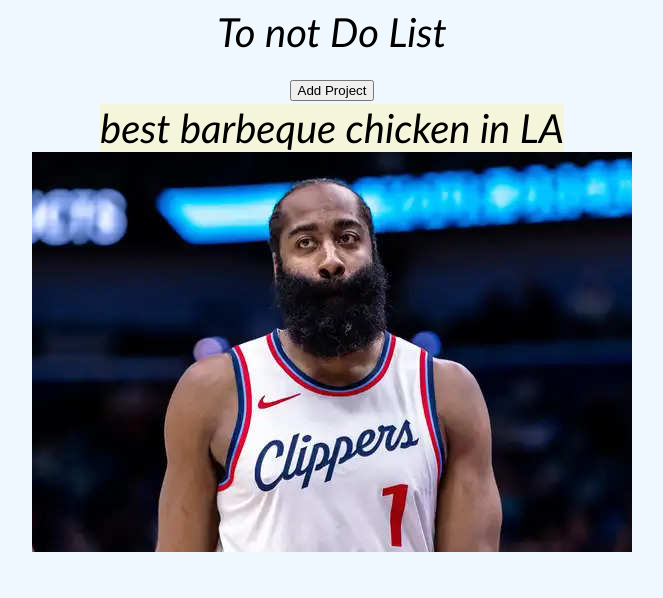
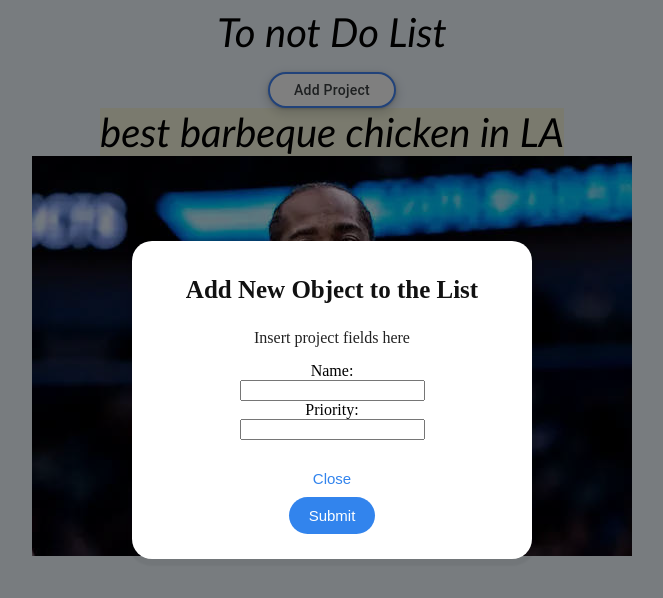
Before and after one commit to nothinktank/ToDoList, a website built with webpack: page src/template.html in a window 1280 px wide. Both pictures are taken after a click on the button "Add Project". Shown: the whole page, without its empty margins (308-971 px from the left). Built offline with nearby package versions, Linux system fonts and the light colour scheme.

Commit message:
added style and popup function for add project button

```diff
--- a/src/index.js
+++ b/src/index.js
@@ -1,6 +1,7 @@
 import './style.css';
 import {Item} from './itemObject.js';
 import {Project} from './projectObject.js';
+import {createPopup} from './newProjectPopup.js';
 import hardenImage from './chef.jpg';
 
 const image = document.createElement('img');
@@ -9,10 +10,17 @@
 const subHeader = document.createElement('header');
 
 //nav buttons
-const menuButton = document.querySelector('.menu');
+const addProject = document.querySelector('.addProject');
 const infoButton = document.querySelector('.about');
 const homeButton = document.querySelector('.home');
 
+//default home page
+  //create an array for project list with a "general" project that items go into if project isn't specified on creation
+  let generalProject = new Project('general');
+  // console.log(typeof(generalProject));
+  let projectList = [generalProject];
+  //display all projects
+  console.log(projectList);
 function renderHome() {
   subHeader.textContent = 'best barbeque chicken in LA';
   subHeader.id = 'subHeader';
@@ -34,23 +42,30 @@
 
 //set up nav button on-click events
 
-menuButton.addEventListener('click', () => {
-  while(div.firstChild){
-    div.removeChild(div.firstChild);
-  }
-  renderMenu();
-})
+// addProject.addEventListener('click', () => {
+//   while(div.firstChild){
+//     div.removeChild(div.firstChild);
+//   }
+//   renderMenu();
+// })
 
-infoButton.addEventListener('click', () => {
-  while(div.firstChild){
-    div.removeChild(div.firstChild);
-  }
-  renderRestaurantInfo();
-})
+// infoButton.addEventListener('click', () => {
+//   while(div.firstChild){
+//     div.removeChild(div.firstChild);
+//   }
+//   renderRestaurantInfo();
+// })
 
-homeButton.addEventListener('click', () => {
-  while(div.firstChild){
-    div.removeChild(div.firstChild);
-  }
-  renderHome();
-})
+// homeButton.addEventListener('click', () => {
+//   while(div.firstChild){
+//     div.removeChild(div.firstChild);
+//   }
+//   renderHome();
+// })
+
+//call the popup modal on click
+
+let popup = createPopup('#popup');
+document.querySelector('#open-popup').addEventListener('click', popup);
+
+let removeBtnList = document.querySelectorAll('.remove');
--- /dev/null
+++ b/src/newProjectPopup.js
@@ -0,0 +1,16 @@
+//create new project popup modal
+export function createPopup(id) {
+  let popupNode = document.querySelector(id);
+  let overlay = popupNode.querySelector('.overlay');
+  let closeBtn = popupNode.querySelector('.close-btn');
+
+  function openPopup(){
+    popupNode.classList.add('active')
+  }
+  function closePopup(){
+    popupNode.classList.remove('active')
+  }
+  overlay.addEventListener('click', closePopup)
+  closeBtn.addEventListener('click', closePopup)
+  return openPopup;
+}
--- a/src/style.css
+++ b/src/style.css
@@ -28,3 +28,176 @@
   width: auto;
   height: auto;
 }
+
+.popup{
+  position: fixed;
+  top: 100vh;
+  left: 0px;
+  width: 100%;
+  height: 100%;
+
+}
+
+.popup .overlay {
+  position: absolute;
+  top: 0px;
+  left: 0px;
+  width: 100%;
+  height: 100%;
+  background: rgba(0, 0, 0, 0.5);
+  opacity: 0;
+  transition: opacity 100ms ease-in-out 200ms;
+}
+
+.popup .popup-content {
+  position: absolute;
+  top: 50%;
+  left: 50%;
+  transform: translate(-50%, -50%) scale(1.15);
+  width: 95%;
+  max-width: 350px;
+  background: #fff;
+  padding: 25px;
+  border-radius: 20px;
+  opacity: 0;
+  box-shadow: 0px 2px 2px 5px rgba(0, 0, 0, 0.05);
+  transition: all 300ms ease-in-out;
+}
+
+.popup .popup-content h2 {
+  margin: 10px 0px;
+  font-size: 25px;
+  color: #111;
+  text-align: center;
+}
+
+.popup .popup-content p {
+  margin: 15px 0px;
+  color: #222;
+  font-size: 16px;
+  text-align: center;
+
+  transition:top 0ms ease-in-out 300ms ;
+}
+
+.popup .popup-content .controls {
+  display: flex;
+  justify-content: space-between;
+  margin: 20px 0px 0px;
+}
+
+.popup .popup-content .controls button {
+  padding: 10px 20px;
+  border: none;
+  outline: none;
+  font-size: 15px;
+  border-radius: 20px;
+  cursor:default;
+}
+
+.popup .popup-content .controls .close-btn {
+  background: transparent;
+  color: #3284ed;
+}
+
+.popup .popup-content .controls .submit-btn {
+  background: #3284ed;
+  color: #fff;
+}
+
+.popup.active {
+  top:0px;
+  transition:top 0ms ease-in-out 0ms ;
+}
+
+.popup.active .overlay {
+  opacity: 1;
+  transition: all 300ms ease-in-out;
+}
+
+.popup.active .popup-content {
+  transform: translate(-50%, -50%) scale(1);
+  opacity: 1;
+}
+
+.flex-box {
+  display: flex;
+  flex-direction: column;
+  justify-content: space-between;
+  /* gap: 10px; */
+}
+
+#open-popup {
+
+  background: #3284ed;
+  color: #fff;
+
+
+  border-radius: 24px;
+  border-style: none;
+  box-shadow: rgba(0, 0, 0, .2) 0 3px 5px -1px,rgba(0, 0, 0, .14) 0 6px 10px 0,rgba(0, 0, 0, .12) 0 1px 18px 0;
+  box-sizing: border-box;
+  color: #3c4043;
+  cursor: pointer;
+  display: inline-flex;
+  fill: currentcolor;
+  font-family: "Google Sans",Roboto,Arial,sans-serif;
+  font-size: 14px;
+  font-weight: 500;
+  height: 36px;
+  justify-content: center;
+  letter-spacing: .25px;
+  line-height: normal;
+  max-width: 100%;
+  overflow: visible;
+  padding: 2px 24px;
+  position: relative;
+  text-align: center;
+  text-transform: none;
+  transition: box-shadow 280ms cubic-bezier(.4, 0, .2, 1),opacity 15ms linear 30ms,transform 270ms cubic-bezier(0, 0, .2, 1) 0ms;
+  user-select: none;
+  -webkit-user-select: none;
+  touch-action: manipulation;
+  width: auto;
+  will-change: transform,opacity;
+  z-index: 0;
+
+  align-items: center;
+  appearance: none;
+  background-color: #fff;
+}
+
+#open-popup:hover {
+  background: #F6F9FE;
+  color: #174ea6;
+}
+
+#open-popup:active {
+  box-shadow: 0 4px 4px 0 rgb(60 64 67 / 30%), 0 8px 12px 6px rgb(60 64 67 / 15%);
+  outline: none;
+}
+
+#open-popup:focus {
+  outline: none;
+  border: 2px solid #4285f4;
+}
+
+#open-popup:not(:disabled) {
+  box-shadow: rgba(60, 64, 67, .3) 0 1px 3px 0, rgba(60, 64, 67, .15) 0 4px 8px 3px;
+}
+
+#open-popup:not(:disabled):hover {
+  box-shadow: rgba(60, 64, 67, .3) 0 2px 3px 0, rgba(60, 64, 67, .15) 0 6px 10px 4px;
+}
+
+#open-popup:not(:disabled):focus {
+  box-shadow: rgba(60, 64, 67, .3) 0 1px 3px 0, rgba(60, 64, 67, .15) 0 4px 8px 3px;
+}
+
+#open-popup:not(:disabled):active {
+  box-shadow: rgba(60, 64, 67, .3) 0 4px 4px 0, rgba(60, 64, 67, .15) 0 8px 12px 6px;
+}
+
+#open-popup:disabled {
+  box-shadow: rgba(60, 64, 67, .3) 0 1px 3px 0, rgba(60, 64, 67, .15) 0 4px 8px 3px;
+}
--- a/src/template.html
+++ b/src/template.html
@@ -9,7 +9,7 @@
   <header>
     To not Do List
     <nav>
-      <button class="add">Add Project</button>
+      <button id="open-popup">Add Project</button>
       <!-- <button class="menu">Menu</button> -->
       <!-- <button class="about">About our restaurant</button> -->
     </nav>
@@ -17,6 +17,27 @@
   <div id="content">
     <!-- <header id="subHeader">best barbeque chicken in LA</header> -->
     </div>
-  <!-- <img src="./chef.jpg" alt="harden"> -->
+
+
+    <!-- addObject popup modal -->
+    <div class="popup" id="popup">
+      <div class="overlay"></div>
+        <div class="popup-content">
+          <h2>Add New Object to the List</h2>
+          <p>Insert project fields here</p>
+          <div class="flex-box">
+            <div>Name: </div><input type="text" id="name">
+            <div>Priority: </div><input type="text" id="priority">
+            <!-- <div>How many pages: </div><input type="text" id="pageCount">
+            <div>Read or not: </div><input type="text" id="readOrNot" placeholder="Y/N"> -->
+          </div>
+
+          <div class="controls">
+          <button class="close-btn">Close</button>
+          <button class="submit-btn">Submit</button>
+          </div>
+        </div>
+
+    </div>
 </body>
 </html>
--- a/webpack.config.js
+++ b/webpack.config.js
@@ -30,4 +30,5 @@
       },
     ],
   },
+  devtool: 'eval-cheap-module-source-map'
 };
```
